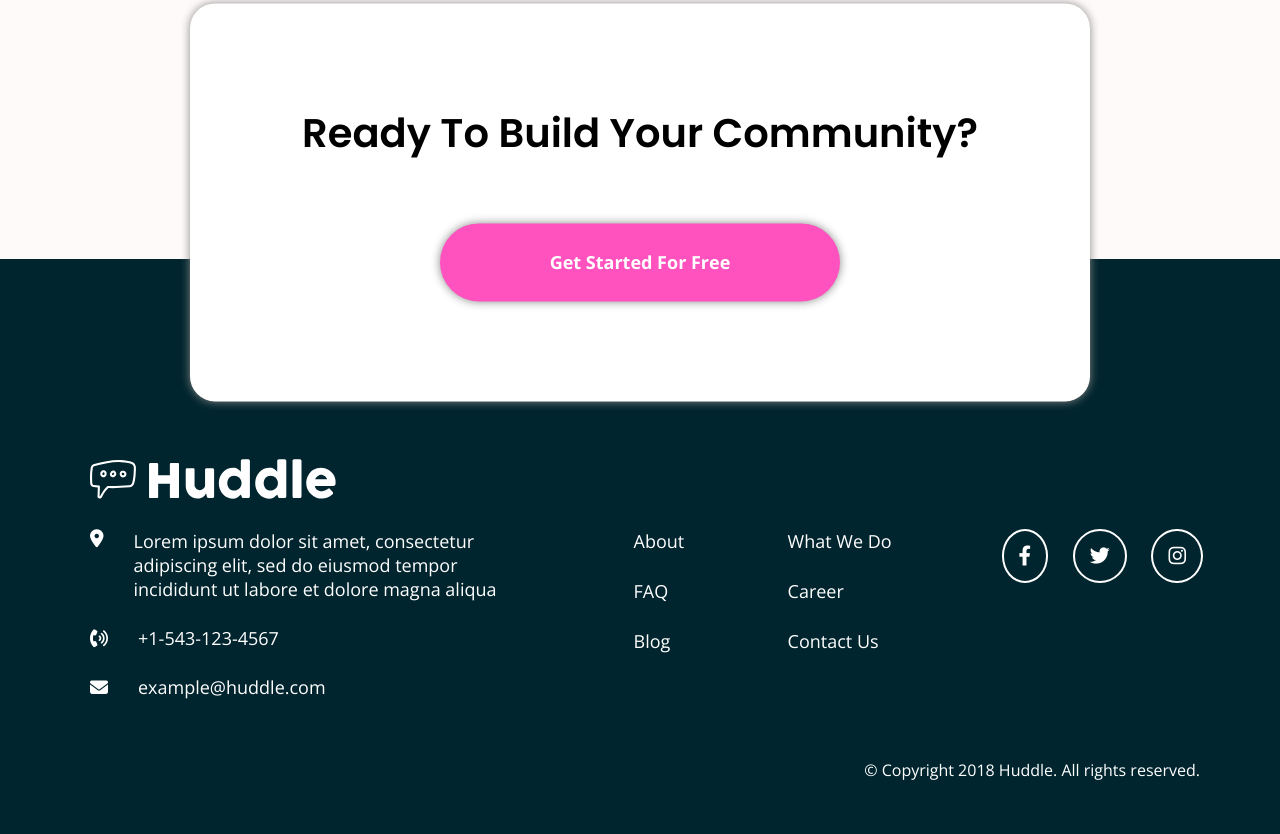
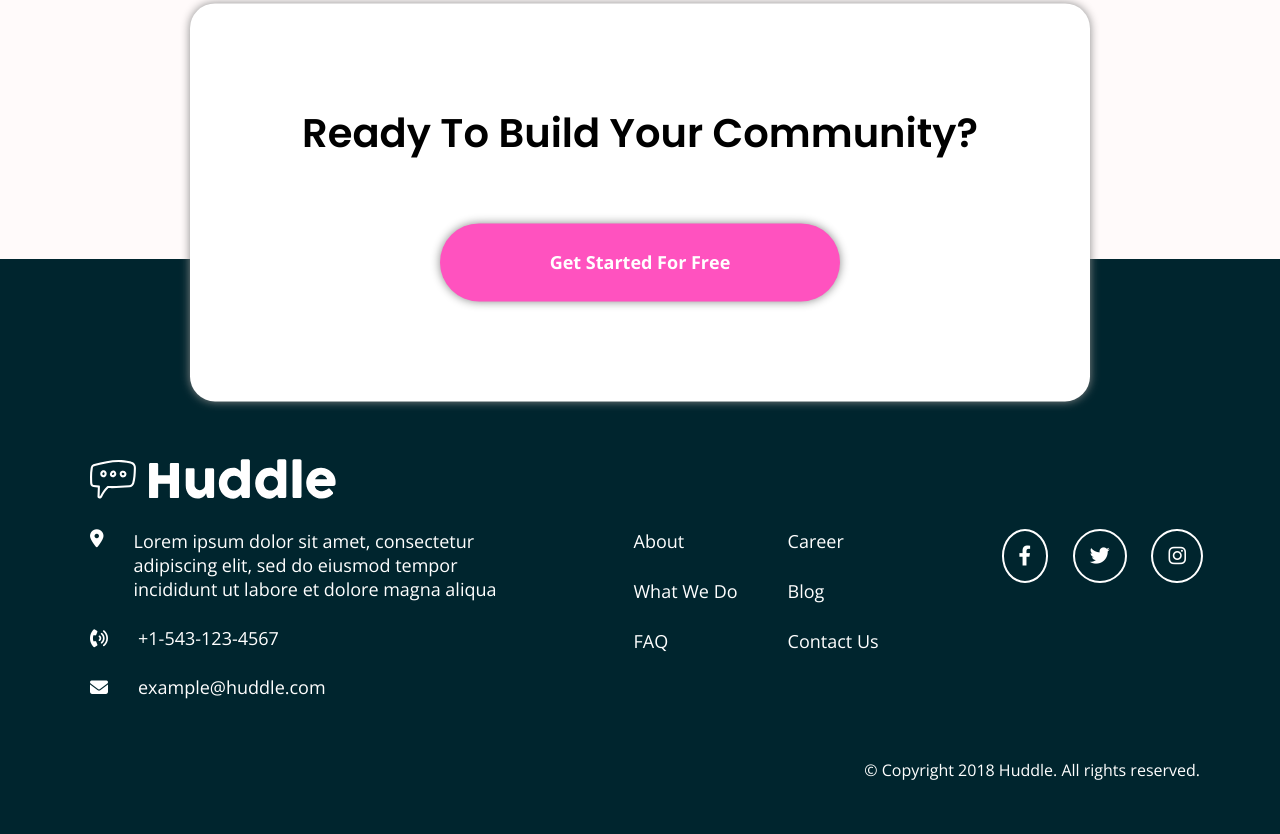
Before and after one commit to T4R0TARO/huddle-landing-page, a website: page index.html in a window 1280 px wide. Shown: the part 2729-3563 px from the top of the page. Drawn offline with nearby package versions, Linux system fonts and the light colour scheme.

Commit message:
footer desktop styles fix

```diff
--- a/index.html
+++ b/index.html
@@ -158,12 +158,14 @@
           </div>
           <!-- footer links -->
           <ul class="footer__links">
-            <a href="#"><li>About</li></a>
-            <a href="#"><li>What We Do</li></a>
-            <a href="#"><li>FAQ</li></a>
-            <a href="#"><li>Career</li></a>
-            <a href="#"><li>Blog</li></a>
-            <a href="#"><li>Contact Us</li></a>
+            <a href="#" class="footer__links__about"><li>About</li></a>
+            <a href="#" class="footer__links__what-we-do"
+              ><li>What We Do</li></a
+            >
+            <a href="#" class="footer__links__faq"><li>FAQ</li></a>
+            <a href="#" class="footer_links__career"><li>Career</li></a>
+            <a href="#" class="footer__links__blog"><li>Blog</li></a>
+            <a href="#" class="footer__links__contact"><li>Contact Us</li></a>
           </ul>
           <!-- social links -->
           <div class="footer__socials">
@@ -180,3 +182,7 @@
     </div>
   </body>
 </html>
+<!-- TODO: COVERT BEM CLASS NAMES -->
+<!-- TODO: CONVERT PX TO REMS -->
+<!-- TODO: CLEAN REPETITIVE SYNTAX + ADD DEFAULT VARIABLES -->
+<!-- TODO: README DOC -->
--- a/scss/sections/_about.scss
+++ b/scss/sections/_about.scss
@@ -34,7 +34,7 @@
 }
 
 // ABSOLUTE CARD
-// TODO: CENTER AN ABSOLUTE DIV
+//CENTER AN ABSOLUTE DIV
 .about__card-absolute {
   position: absolute;
   transform: translateY(30%);
--- a/scss/sections/_footer.scss
+++ b/scss/sections/_footer.scss
@@ -94,7 +94,7 @@ footer .top-header__logo {
   filter: brightness(0) invert(1);
 }
 
-@media (min-width: 1121px) {
+@media (min-width: 1258px) {
   footer {
     padding: 200px 30px 30px 90px;
   }
@@ -121,6 +121,21 @@ footer .top-header__logo {
     grid-column-gap: 50px;
   }
 
+  .footer__links__career {
+    grid-column: 2 / 3;
+    grid-row: 1 / 2;
+  }
+
+  .footer__links__what-we-do {
+    grid-column: 1 / 2;
+    grid-row: 2 / 3;
+  }
+
+  .footer__links__faq {
+    grid-column: 1 / 2;
+    grid-row: 3 / 4;
+  }
+
   //FIXME: SOCIAL LINKS BREAK AT DESKTOP
 
   .copywrite {
```
Also changed, not shown: assets/css/styles.css, 1 other file.
